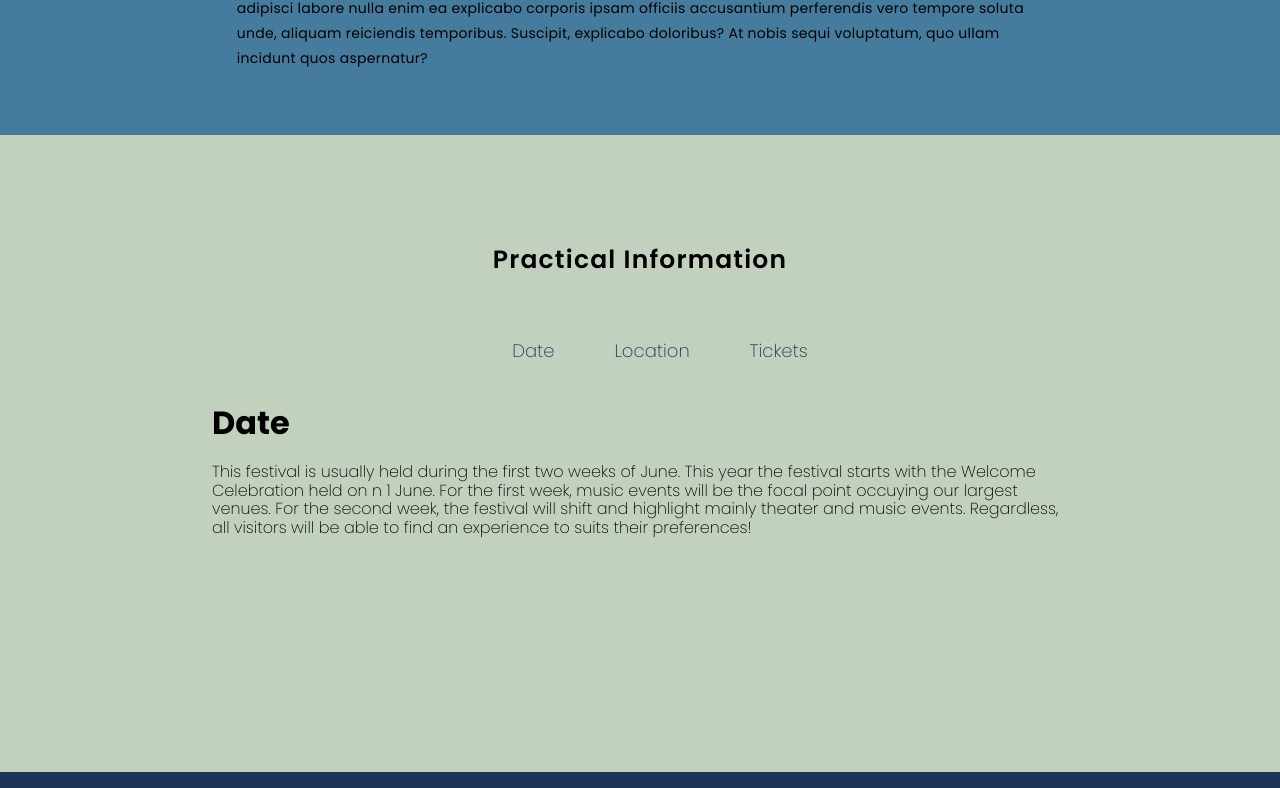
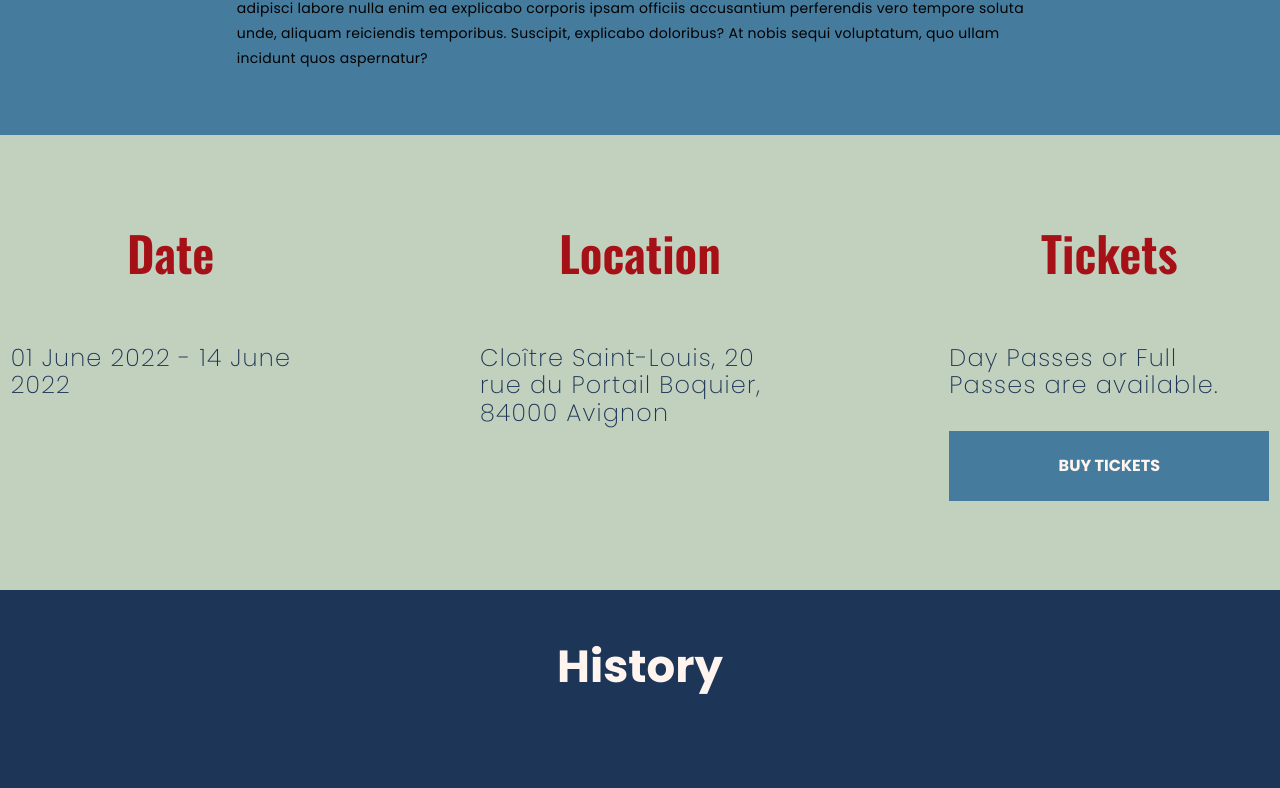
Before and after one commit to AndreaPrati98/Polimi--Hypermedia---project, a Nuxt app: page /festival in a window 1280 px wide. Shown: the part 1091-1879 px from the top of the page. Built offline with nearby package versions, Linux system fonts and the light colour scheme; a web font is replaced by a local one.

Commit message:
in festival, the date/location/ticket infor is listed directly, outside of multipleoverviewcontentensgorup component

```diff
--- a/pages/festival.vue
+++ b/pages/festival.vue
@@ -18,10 +18,24 @@
 
   <!-- SECTION 3 -->
   <div class="section3" id="section-3">
-    <MultipleShortOverviewContainer class="info-component"
-      :title="content.tabComponentTitle"
-      :objList="tabItems"
-       />
+
+    <div class="col" v-for="(element, index) of tabItems"
+      :key="`col-${index}`">
+      <div class="title">
+        {{element.tabTitle}}
+      </div>
+      <div class="content">
+        {{element.tabContent}}
+      </div>
+
+      <div v-if="element.link" class="text-button-container">
+        <button-animated class="ticket-button"
+          :btnText="element.link.button"
+          :btnDst="element.link.destination"
+          :isNuxtLink="element.link.nuxtLink" />
+      </div>
+    </div>
+
   </div>
 
   <!-- SECTION 4 -->
@@ -42,9 +56,10 @@ import MultipleShortOverviewContainer from '~/components/information-components/
 import Default from '~/layouts/default.vue';
 import VerticalBars from '~/components/img-component/VerticalBars.vue';
 import Timeline from '~/components/Timeline.vue';
+import ButtonAnimated from '~/components/utilities-components/ButtonAnimated.vue'
 
 export default {
-    components: { Map, TheHeaderWithImages, OverviewComponent, Card, OverviewComponent, MultipleShortOverviewContainer, Default, VerticalBars, Timeline },
+    components: { Map, TheHeaderWithImages, OverviewComponent, Card, OverviewComponent, MultipleShortOverviewContainer, Default, VerticalBars, Timeline, ButtonAnimated },
     name: "festival-intro",
     data() {
       const content = {
@@ -54,10 +69,23 @@ export default {
       }
 
       const tabItems = [
-        {tabTitle: "Date", tabContent: "This festival is usually held during the first two weeks of June. This year the festival starts with the Welcome Celebration held on n 1 June. For the first week, music events will be the focal point occuying our largest venues. For the second week, the festival will shift and highlight mainly theater and music events. Regardless, all visitors will be able to find an experience to suits their preferences!"},
-        {tabTitle: "Location", tabContent: "text"},
-        {tabTitle: "Tickets", tabContent: "these are tickets", link:{button: "Buy Tickets", destination:"www.google.com", nuxtLink:false}}
-      ]
+        {
+          tabTitle: "Date",
+          tabContent: "01 June 2022 - 14 June 2022"
+        },
+        {
+          tabTitle: "Location",
+          tabContent: `Cloître Saint-Louis, 20 rue du Portail Boquier, 84000 Avignon`
+        },
+        {
+          tabTitle: "Tickets",
+          tabContent: "Day Passes or Full Passes are available.",
+          link: {
+                  button: "Buy Tickets",
+                  destination:"www.ticketmaster.com",
+                  nuxtLink:false
+                }
+        }]
 
 
       const timelineItems = [
@@ -121,6 +149,12 @@ scroll-behavior: smooth;
 .section3 {
   width: 100%;
   background-color: var(--palette-green-dark);
+  display: flex;
+  flex-direction: row;
+  gap: 10%;
+  padding: 7% 0;
+  justify-content: space-around;
+
 }
 
 .section4 {
@@ -141,4 +175,33 @@ scroll-behavior: smooth;
   object-fit: cover;
 }
 
+
+.col {
+  display: flex;
+  flex-direction: column;
+  width: 25%;
+
+}
+
+.title {
+  font-family: "Oswald";
+  font-size: 3rem;
+  font-weight: 600;
+  text-align: center;
+  margin-bottom: 20%;
+  color: var(--palette-red-dark);
+
+}
+
+.content {
+  font-family: "Poppins";
+  font-weight: 200;
+  line-height: 1.7rem;
+  font-size: 24px;
+  letter-spacing: 1.2px;
+  color: var(--palette-blue);
+  margin-bottom: 10%;
+
+}
+
 </style>
```
